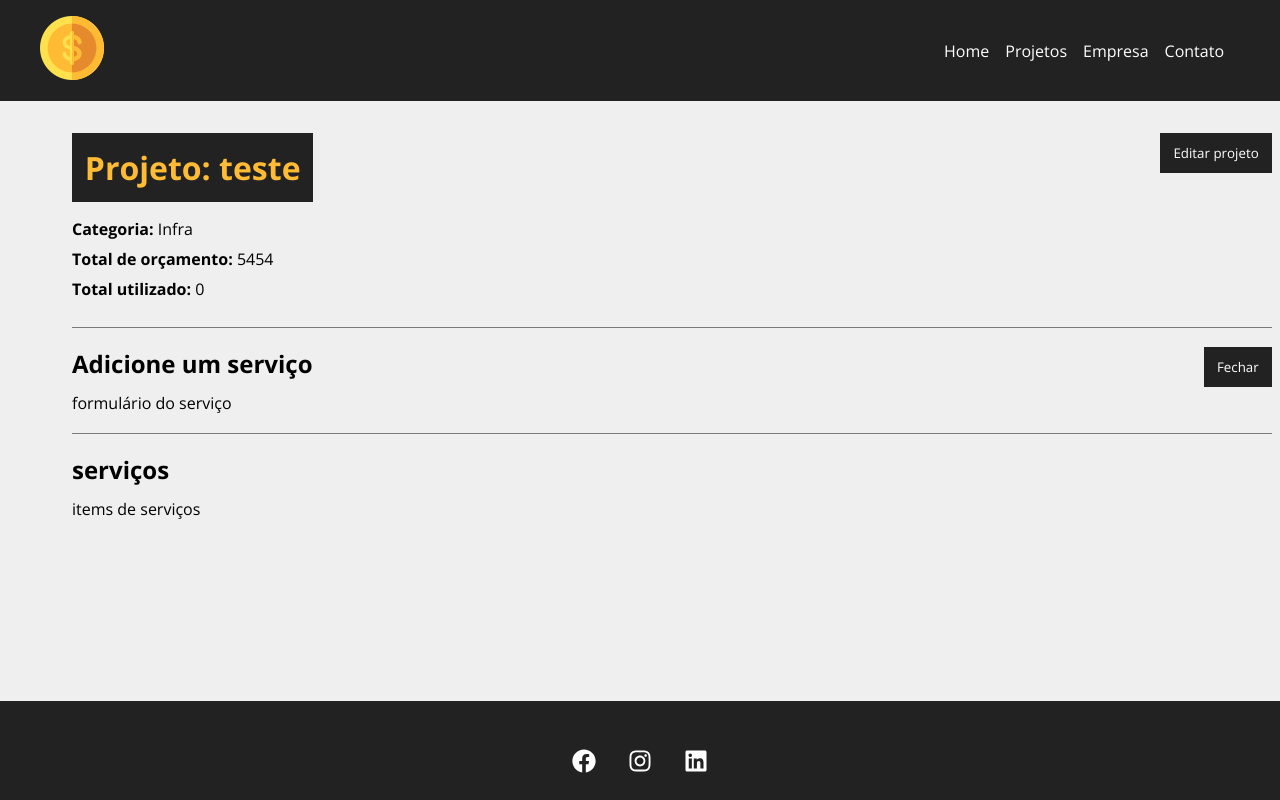
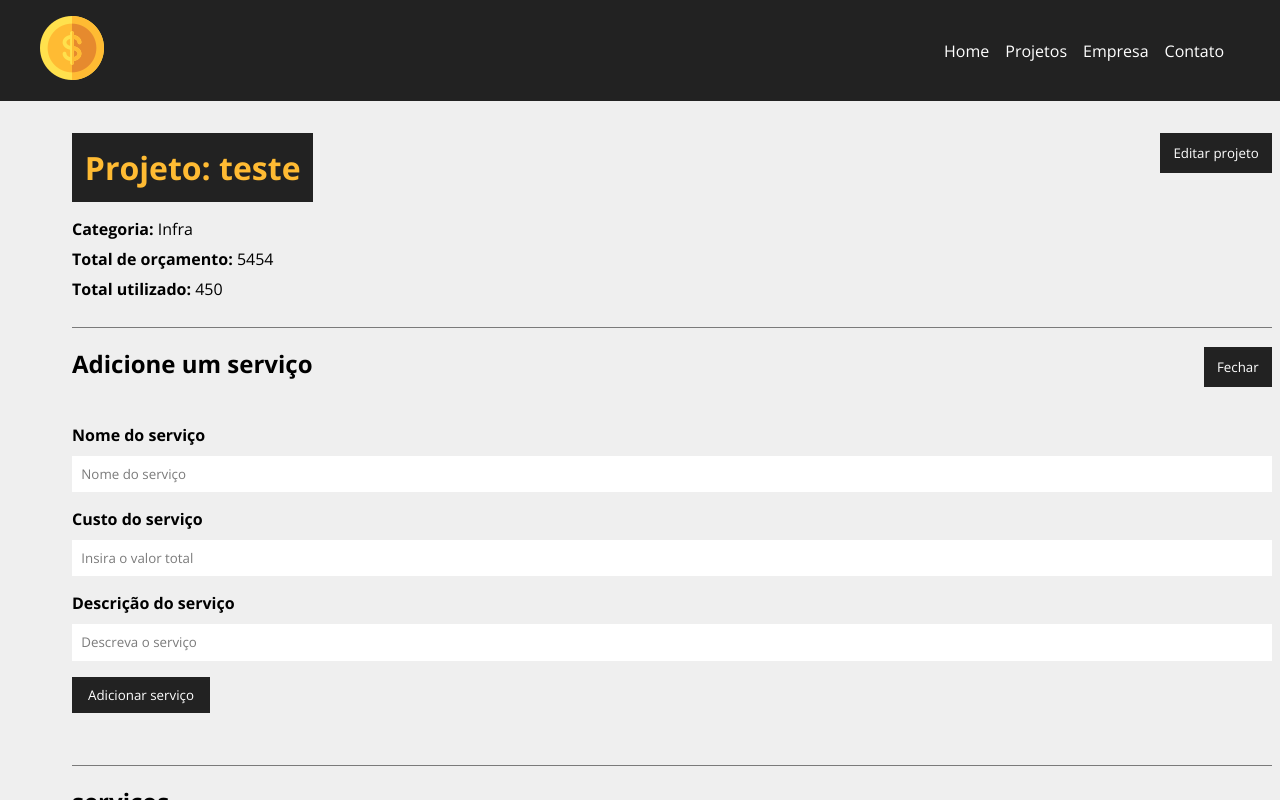
Before and after one commit to carlamagalhaes8/costs, a React (Create React App) app: page /project/fe61 in a window 1280 px wide. Both pictures are taken after a click on the button "Adicionar serviço". Shown: the top 800 px of the page. Built offline with nearby package versions, Linux system fonts and the light colour scheme; data requests are answered from the project's data file.

Commit message:
35 - Adicionando novos serviços

```diff
--- a/db.json
+++ b/db.json
@@ -8,7 +8,21 @@
         "id": "1",
         "name": "Infra"
       },
-      "cost": 0
+      "cost": 450,
+      "services": [
+        {
+          "name": "teste",
+          "cost": "434",
+          "description": "teste",
+          "id": "6df67ba1-5b83-4a00-bff4-e87c625c5f1c"
+        },
+        {
+          "name": "teste",
+          "cost": "16",
+          "description": "teste",
+          "id": "872b76cf-f1a1-4b02-928f-a980080272ee"
+        }
+      ]
     }
   ],
   "categories": [
--- a/src/components/form/Input.js
+++ b/src/components/form/Input.js
@@ -4,6 +4,7 @@
     return(
         <div className={styles.form_control}>
             <label htmlFor={name}>{text}</label>
+
             <input type={type} name={name} id={name} placeholder={placeholder} onChange={handleOnChange} value={value}/>
         </div>
     )
--- a/src/components/pages/Project.js
+++ b/src/components/pages/Project.js
@@ -1,3 +1,5 @@
+import { parse, v4 as uuidv4 } from 'uuid';
+
 import styles from './Project.module.css';
 
 import { useParams } from 'react-router-dom';
@@ -7,10 +9,11 @@
 import Container from '../layout/Container';
 import ProjectForm from '../project/ProjectForm';
 import Message from '../layout/Message';
+import ServiceForm from '../service/ServiceForm';
 
 function Project(){
 
-    const {id} = useParams();
+    const { id } = useParams();
     const [project, setProject] = useState([]);
     const [showProjectForm, setShowProjectForm] = useState(false);
     const [message, setMessage] = useState()
@@ -51,7 +54,7 @@
             body: JSON.stringify(project),
 
         })
-        .then(resp => resp.json())
+        .then((resp) => resp.json())
         .then((data) => {
             setProject(data)
             setShowProjectForm(false)
@@ -62,6 +65,52 @@
         .catch(err => console.log(err))
 
     }
+
+    function createService(service){
+    setMessage('')
+
+    // garante que services exista
+    const services = project.services || []
+
+    // adiciona id
+    const newService = {
+        ...service,
+        id: uuidv4()
+    }
+
+    const newCost = parseFloat(project.cost) + parseFloat(newService.cost)
+
+    // valida orçamento
+    if(newCost > parseFloat(project.budget)) {
+        setMessage("Orçamento ultrapassado, verifique o valor do serviço")
+        setType('error')
+        return
+    }
+
+    // cria novo projeto (imutável)
+    const updatedProject = {
+        ...project,
+        cost: newCost,
+        services: [...services, newService]
+    }
+
+    // envia pro backend
+    fetch(`http://localhost:5000/projects/${project.id}`, {
+        method: 'PATCH',
+        headers: {
+            'Content-Type': 'application/json'
+        },
+        body: JSON.stringify(updatedProject)
+    })
+    .then((resp) => resp.json())
+    .then((data) => {
+        setProject(data)
+        setShowServiceForm(false)
+        setMessage("Serviço adicionado com sucesso!")
+        setType("success")
+    })
+    .catch(err => console.log(err))
+}
 
     function toggleProjectForm(){
         setShowProjectForm(!showProjectForm)
@@ -114,7 +163,10 @@
                         <button className={styles.btn} onClick={toggleServiceForm}>{!showServiceForm ? "Adicionar serviço" : "Fechar "}</button>
 
                         <div className={styles.project_info}>
-                            {showServiceForm && <div>formulário do serviço</div>}
+                            {showServiceForm && (<ServiceForm handleSubmit={createService}
+                            btnText="Adicionar serviço"
+                            projectData={project}
+                            />)}
                         </div>
                     </div>
 
--- /dev/null
+++ b/src/components/service/ServiceForm.js
@@ -0,0 +1,56 @@
+import { useState } from 'react';
+
+import Input from '../form/Input';
+import SubmitButton from '../form/SubmitButton';
+
+import styles from "../project/ProjectForm.module.css";
+
+function ServiceForm({handleSubmit, btnText, projectData}){
+
+    const [ service, setService ] = useState({})
+
+    function submit(e){
+        e.preventDefault()
+        //projectData.services.push(service)
+        //handleSubmit(projectData)
+        handleSubmit(service)
+    }
+
+    function handleChange(e){
+        setService({
+            ...service,
+            [e.target.name]: e.target.value
+        })
+    }
+
+    return(
+        <form onSubmit={submit} className={styles.form}>
+            <Input
+            type="text"
+            text="Nome do serviço"
+            name="name"
+            placeholder="Nome do serviço"
+            handleOnChange={handleChange}
+            />
+
+            <Input
+            type="number"
+            text="Custo do serviço"
+            name="cost"
+            placeholder="Insira o valor total"
+            handleOnChange={handleChange}
+            />
+
+            <Input
+            type="text"
+            text="Descrição do serviço"
+            name="description"
+            placeholder="Descreva o serviço"
+            handleOnChange={handleChange}
+            />
+            <SubmitButton text={btnText}/>
+        </form>
+    )
+}
+
+export default ServiceForm;
```
Also changed, not shown: 1 other file (tests, documents, lock files or other folders).
